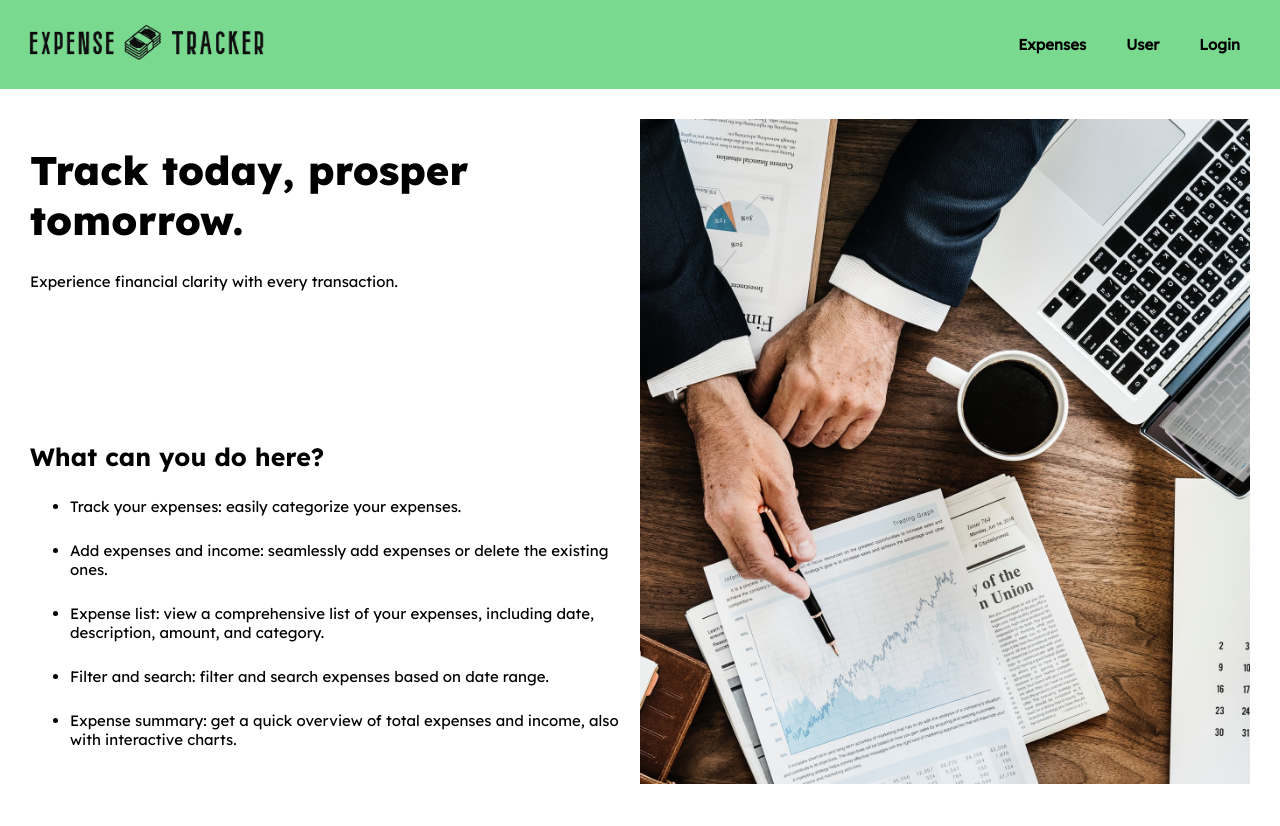
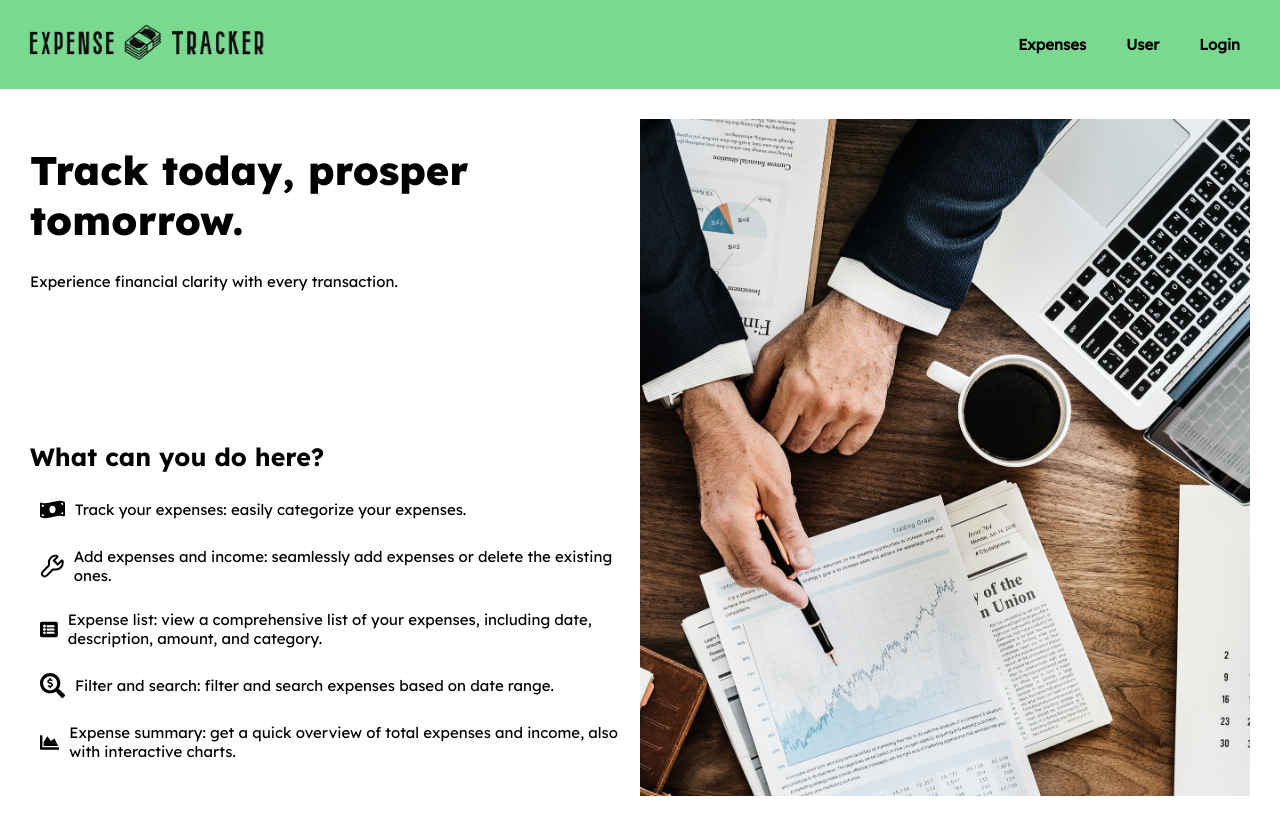
Before and after one commit to AramArakelyan777/expense-tracker-app, a React (Create React App) app: page / in a window 1280 px wide. Built offline with nearby package versions, Linux system fonts and the light colour scheme.

Commit message:
icon styles

```diff
--- a/src/components/Home/HomePage.css
+++ b/src/components/Home/HomePage.css
@@ -43,8 +43,14 @@
     font-size: 25px;
 }
 
+.homePageContentInfo ul {
+    padding-left: 10px;
+}
+
 .homePageContentInfo ul li {
     margin-top: 25px;
+    display: flex;
+    align-items: center;
 }
 
 @media screen and (max-width: 1000px) {
--- a/src/components/Home/HomePage.js
+++ b/src/components/Home/HomePage.js
@@ -1,6 +1,10 @@
-import React from 'react'
-import homePageBg from "../../assets/img/homePageImage.jpg"
-import "./HomePage.css"
+import React from 'react';
+import homePageBg from '../../assets/img/homePageImage.jpg';
+import './HomePage.css';
+import { FaMoneyBillWave } from 'react-icons/fa';
+import { GrConfigure } from 'react-icons/gr';
+import { FaListAlt, FaSearchDollar, FaChartArea } from 'react-icons/fa';
+import { IconContext } from 'react-icons';
 
 export default function HomePage() {
     return (
@@ -11,15 +15,40 @@ export default function HomePage() {
                 <div className="homePageContentInfo">
                     <h2>What can you do here?</h2>
                     <ul>
-                        <li>Track your expenses: easily categorize your expenses.</li>
-                        <li>Add expenses and income: seamlessly add expenses or delete the existing ones.</li>
-                        <li>Expense list: view a comprehensive list of your expenses, including date, description, amount, and category.</li>
-                        <li>Filter and search: filter and search expenses based on date range.</li>
-                        <li>Expense summary: get a quick overview of total expenses and income, also with interactive charts. </li>
+                        <IconContext.Provider value={{ size: 25 }}>
+                            <li>
+                                <FaMoneyBillWave style={{ marginRight: '10px' }} />
+                                Track your expenses: easily categorize your expenses.
+                            </li>
+                            <li>
+                                <IconContext.Provider value={{ size: 25 }}>
+                                    <GrConfigure style={{ marginRight: '10px' }} />
+                                </IconContext.Provider>
+                                Add expenses and income: seamlessly add expenses or delete the existing ones.
+                            </li>
+                            <li>
+                                <IconContext.Provider value={{ size: 25 }}>
+                                    <FaListAlt style={{ marginRight: '10px' }} />
+                                </IconContext.Provider>
+                                Expense list: view a comprehensive list of your expenses, including date, description, amount, and category.
+                            </li>
+                            <li>
+                                <IconContext.Provider value={{ size: 25 }}>
+                                    <FaSearchDollar style={{ marginRight: '10px' }} />
+                                </IconContext.Provider>
+                                Filter and search: filter and search expenses based on date range.
+                            </li>
+                            <li>
+                                <IconContext.Provider value={{ size: 25 }}>
+                                    <FaChartArea style={{ marginRight: '10px' }} />
+                                </IconContext.Provider>
+                                Expense summary: get a quick overview of total expenses and income, also with interactive charts.
+                            </li>
+                        </IconContext.Provider>
                     </ul>
                 </div>
             </div>
             <img alt="homePageImage" src={homePageBg} className="homePageImage" />
-        </div>
-    )
+        </div >
+    );
 }
```
